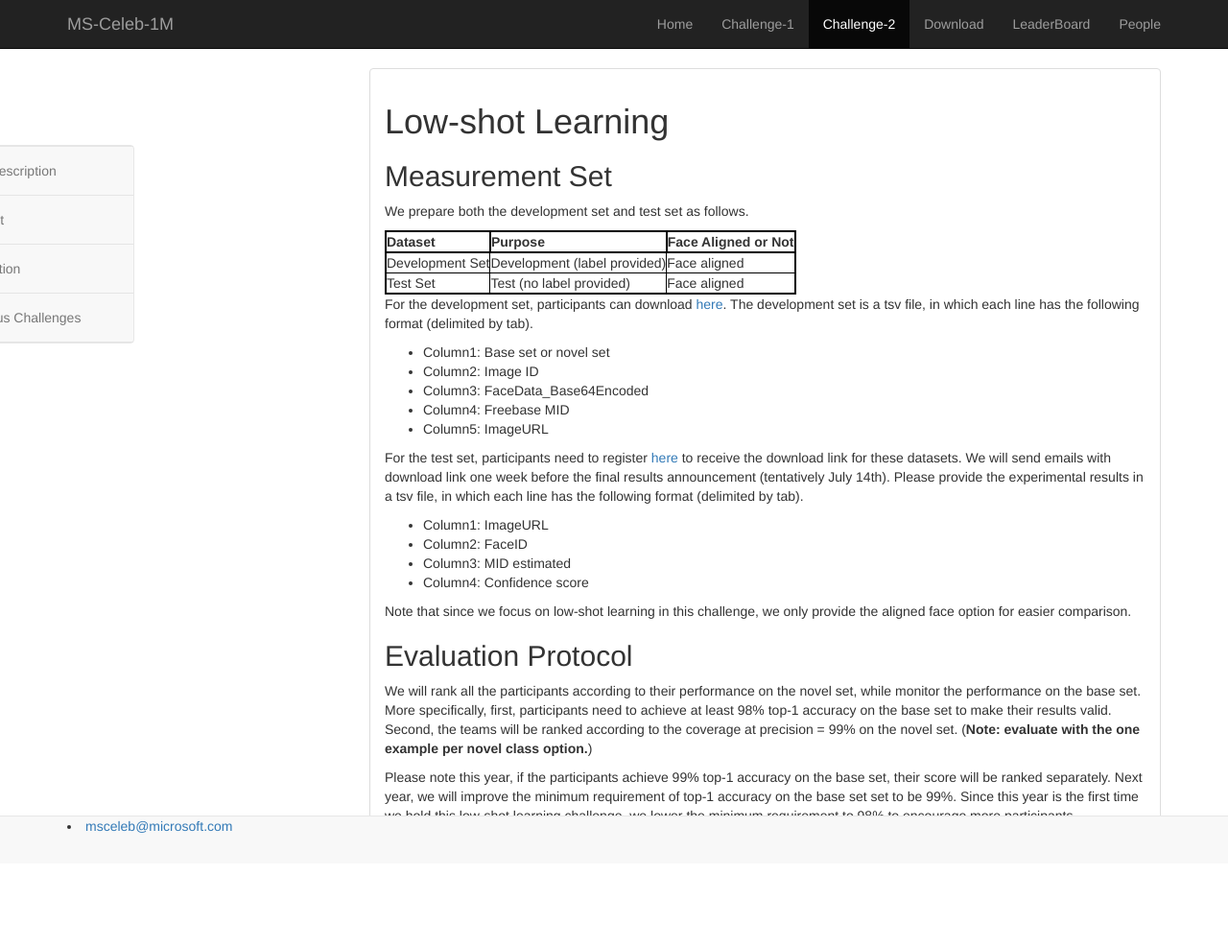
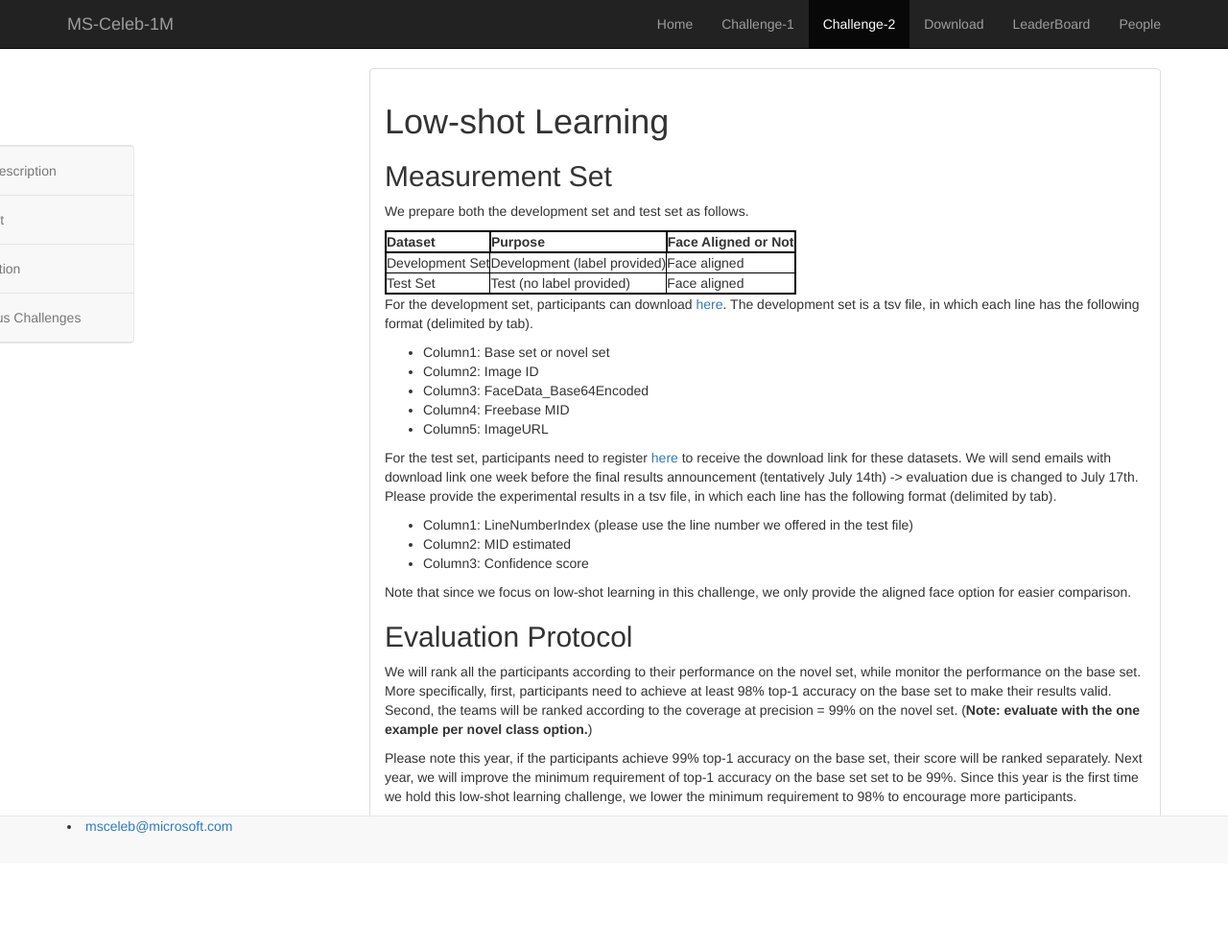
Before and after one commit to vardhman1996/msceleb.github.io, a Jekyll site: the page built from challenge2-evaluation.md, in a window 1280 px wide. Shown: the whole page at 96% size. Built offline with Jekyll 4.4.1, drawn with Linux system fonts in a browser that asks for light colours; nearby versions of some CDN libraries.

Commit message:
Evaluation Due Date;

```diff
--- a/challenge2-evaluation.md
+++ b/challenge2-evaluation.md
@@ -27,13 +27,12 @@
 For the test set,
 participants need to register [here](http://imhub-eastus2.cloudapp.net:9999/user/sign-in)
 to receive the download link for these datasets.
-We will send emails with download link one week before the final results announcement (tentatively July 14th).
+We will send emails with download link one week before the final results announcement (tentatively July 14th) -> evaluation due is changed to July 17th.
 Please provide the experimental results in a tsv file, in which each line has the following format (delimited by tab).
 
-* Column1: ImageURL
-* Column2: FaceID
-* Column3: MID estimated
-* Column4: Confidence score
+* Column1: LineNumberIndex (please use the line number we offered in the test file)
+* Column2: MID estimated
+* Column3: Confidence score
 
 Note that since we focus on low-shot learning in this challenge,
 we only provide the aligned face option for easier comparison.
```
Also changed, not shown: challenge1-evaluation.md (+3 -5 lines).
